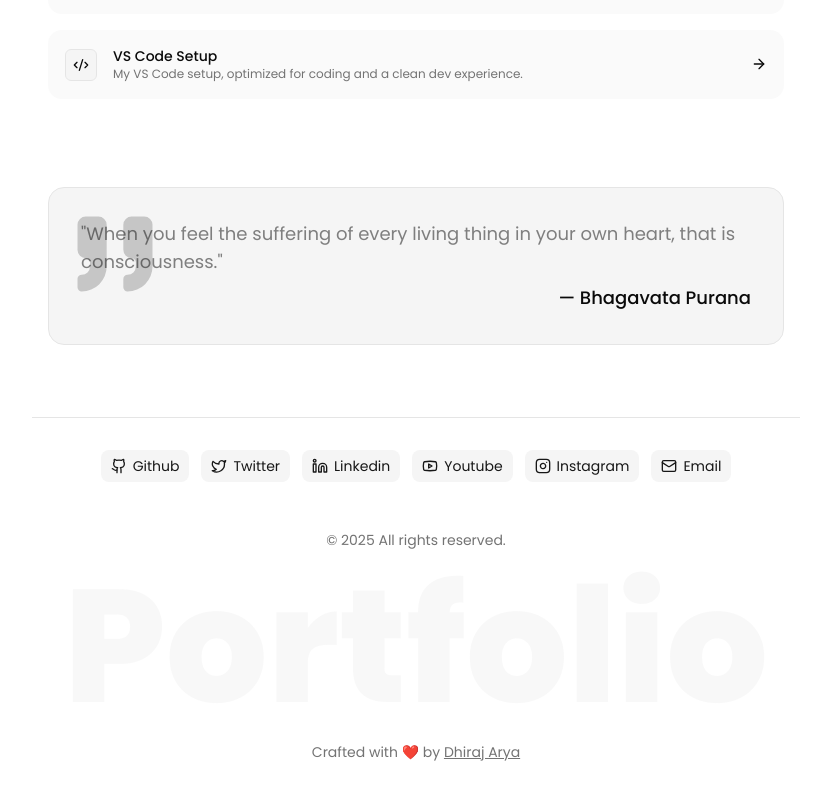
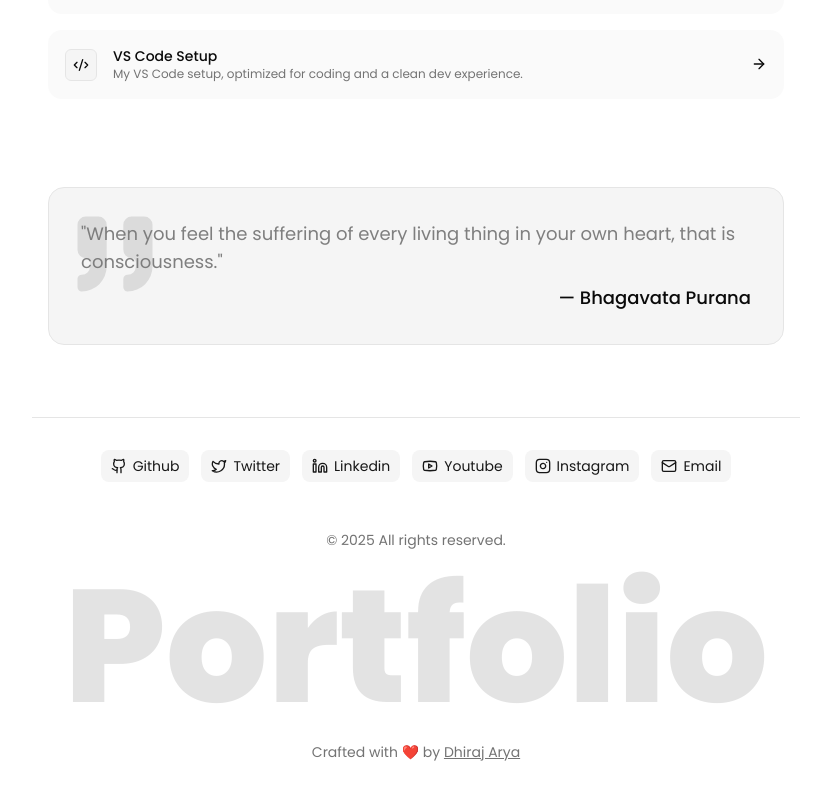
Before and after one commit to dhirajaryaa/wow-portfolio, a Next.js app: page / in a window 1280 px wide. Shown: the part 1748-2548 px from the top of the page, without its empty margins (224-1055 px from the left). Built offline with nearby package versions, Linux system fonts and the light colour scheme.

Commit message:
refactor: update text color in Footer and Quotes components for better visibility; integrate theme support in GithubActivity component

```diff
--- a/src/components/common/Footer.jsx
+++ b/src/components/common/Footer.jsx
@@ -11,7 +11,7 @@ function Footer() {
             <p className="text-muted-foreground text-sm">
                 &copy; {(new Date().getUTCFullYear() !== 2025 ? '2025 - ' : '') + (new Date().getFullYear())} All rights reserved.
             </p>
-            <div className="text-secondary/70 font-extrabold text-6xl sm:text-[8rem] md:text-[10rem] w-fit select-none pointer-events-none">Portfolio</div>
+            <div className="text-muted-foreground/20 font-extrabold text-6xl sm:text-[8rem] md:text-[10rem] w-fit select-none pointer-events-none">Portfolio</div>
 
             <p className="text-muted-foreground text-sm">
                 Crafted with <span className="font-semibold">❤️</span> by <a href="https://github.com/dhirajaryaa" className="underline cursor-pointer">Dhiraj Arya</a>
--- a/src/components/common/GithubActivity.jsx
+++ b/src/components/common/GithubActivity.jsx
@@ -1,8 +1,12 @@
+'use client'
+import { useTheme } from 'next-themes'
 import GitHubCalendar from 'react-github-calendar'
 
 function GithubActivity({ username }) {
+  const {theme} = useTheme();
   return (
     <GitHubCalendar username={username}
+    colorScheme={theme}
       year={new Date().getFullYear()}
       fontSize={12}
     />
--- a/src/components/common/Quotes.jsx
+++ b/src/components/common/Quotes.jsx
@@ -19,7 +19,7 @@ function Quotes() {
     return (
         <section className="w-full h-full px-4 my-18">
             <div className="bg-muted p-8 relative w-full h-full rounded-2xl border">
-                <Quote className="absolute top-4 left-4 text-foreground/20"
+                <Quote className="absolute top-4 left-4 text-muted-foreground/20"
                     fill="currentColor"
                     stroke='none'
                     size={100} />
```
